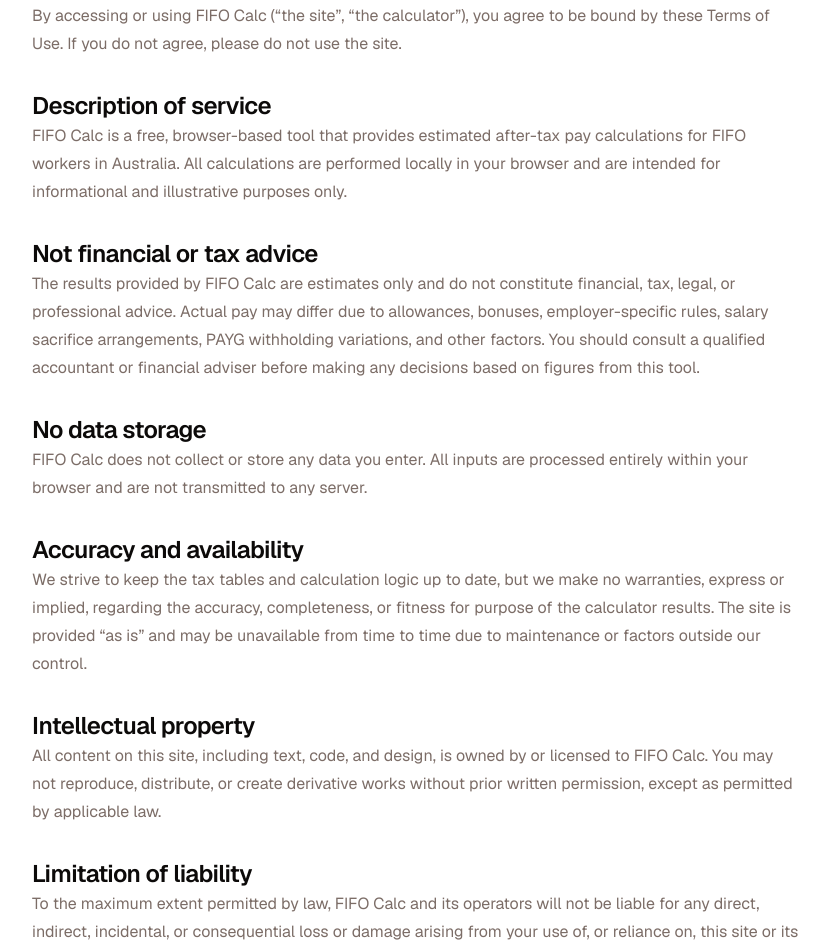
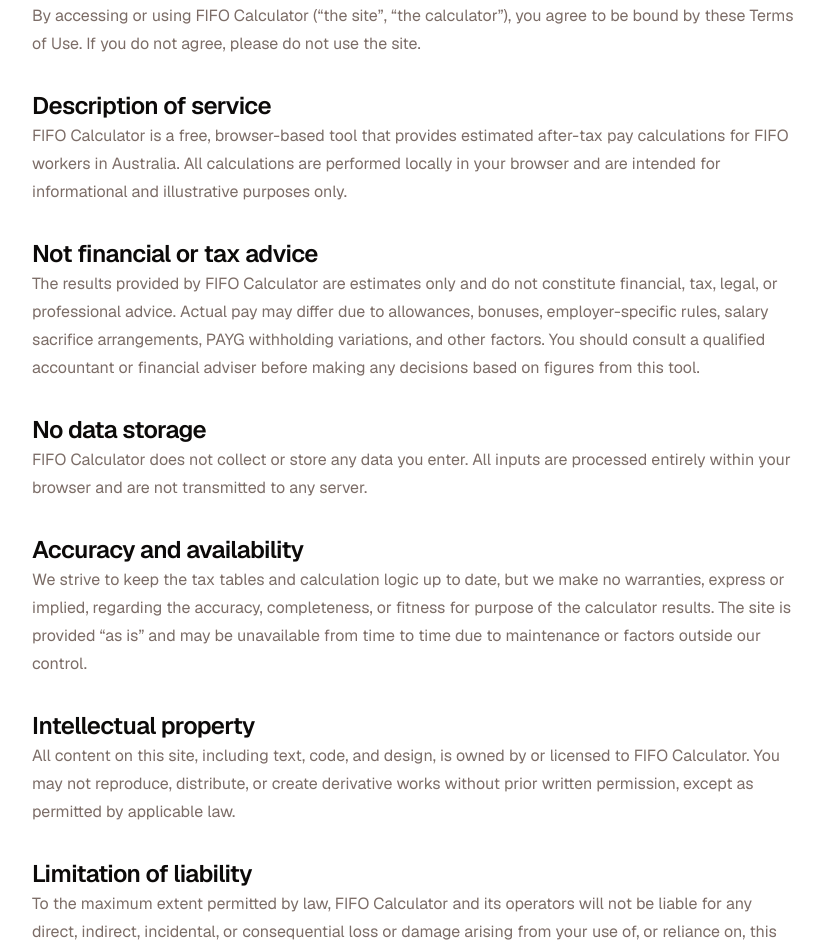
Before and after one commit to shameylynam/fifo-calc, a Next.js app: page /terms-of-use in a window 1280 px wide. Shown: the part 287-1232 px from the top of the page, without its empty margins (224-1053 px from the left). Built offline with nearby package versions, Linux system fonts and the light colour scheme; no server answers.

Commit message:
Replace all FIFO Calc references with FIFO Calculator
Agent-Logs-Url: https://github.com/shameylynam/fifo-calc/sessions/c5a8b044-b72c-4b70-9083-8a76593803c1

Co-authored-by: shameylynam <223403834+shameylynam@users.noreply.github.com>

```diff
--- a/src/app/privacy-policy/page.tsx
+++ b/src/app/privacy-policy/page.tsx
@@ -2,8 +2,8 @@ import { TextPageLayout } from "@/components/ui/TextPageLayout";
 import type { Metadata } from "next";
 
 export const metadata: Metadata = {
-  title: "Privacy Policy – FIFO Calc",
-  description: "Privacy policy for FIFO Calc.",
+  title: "Privacy Policy – FIFO Calculator",
+  description: "Privacy policy for FIFO Calculator.",
 };
 
 export default function PrivacyPolicy() {
@@ -15,7 +15,7 @@ export default function PrivacyPolicy() {
 
       <h2>Overview</h2>
       <p>
-        FIFO Calc (&ldquo;we&rdquo;, &ldquo;us&rdquo;, &ldquo;our&rdquo;) is a
+        FIFO Calculator (&ldquo;we&rdquo;, &ldquo;us&rdquo;, &ldquo;our&rdquo;) is a
         free, browser-based pay estimator for FIFO workers in Australia. We are
         committed to protecting your privacy. This policy explains what
         information we collect (if any) and how we use it.
@@ -23,7 +23,7 @@ export default function PrivacyPolicy() {
 
       <h2>No personal data collected</h2>
       <p>
-        FIFO Calc does not collect, store, or transmit any personal information.
+        FIFO Calculator does not collect, store, or transmit any personal information.
         All calculations run entirely in your browser. No pay figures, tax
         settings, or roster details you enter are sent to any server or saved
         anywhere.
@@ -78,7 +78,7 @@ export default function PrivacyPolicy() {
 
       <h2>Cookies and tracking</h2>
       <p>
-        FIFO Calc does not use cookies, tracking pixels, analytics scripts, or
+        FIFO Calculator does not use cookies, tracking pixels, analytics scripts, or
         any third-party tracking technology.
       </p>
 
--- a/src/app/terms-of-use/page.tsx
+++ b/src/app/terms-of-use/page.tsx
@@ -2,8 +2,8 @@ import { TextPageLayout } from "@/components/ui/TextPageLayout";
 import type { Metadata } from "next";
 
 export const metadata: Metadata = {
-  title: "Terms of Use – FIFO Calc",
-  description: "Terms of use for FIFO Calc.",
+  title: "Terms of Use – FIFO Calculator",
+  description: "Terms of use for FIFO Calculator.",
 };
 
 export default function TermsOfUse() {
@@ -15,14 +15,14 @@ export default function TermsOfUse() {
 
       <h2>Acceptance of terms</h2>
       <p>
-        By accessing or using FIFO Calc (&ldquo;the site&rdquo;,
+        By accessing or using FIFO Calculator (&ldquo;the site&rdquo;,
         &ldquo;the calculator&rdquo;), you agree to be bound by these Terms of
         Use. If you do not agree, please do not use the site.
       </p>
 
       <h2>Description of service</h2>
       <p>
-        FIFO Calc is a free, browser-based tool that provides estimated
+        FIFO Calculator is a free, browser-based tool that provides estimated
         after-tax pay calculations for FIFO workers in Australia. All
         calculations are performed locally in your browser and are intended for
         informational and illustrative purposes only.
@@ -30,7 +30,7 @@ export default function TermsOfUse() {
 
       <h2>Not financial or tax advice</h2>
       <p>
-        The results provided by FIFO Calc are estimates only and do not
+        The results provided by FIFO Calculator are estimates only and do not
         constitute financial, tax, legal, or professional advice. Actual pay may
         differ due to allowances, bonuses, employer-specific rules, salary
         sacrifice arrangements, PAYG withholding variations, and other factors.
@@ -40,7 +40,7 @@ export default function TermsOfUse() {
 
       <h2>No data storage</h2>
       <p>
-        FIFO Calc does not collect or store any data you enter. All inputs are
+        FIFO Calculator does not collect or store any data you enter. All inputs are
         processed entirely within your browser and are not transmitted to any
         server.
       </p>
@@ -57,14 +57,14 @@ export default function TermsOfUse() {
       <h2>Intellectual property</h2>
       <p>
         All content on this site, including text, code, and design, is owned by
-        or licensed to FIFO Calc. You may not reproduce, distribute, or create
+        or licensed to FIFO Calculator. You may not reproduce, distribute, or create
         derivative works without prior written permission, except as permitted
         by applicable law.
       </p>
 
       <h2>Limitation of liability</h2>
       <p>
-        To the maximum extent permitted by law, FIFO Calc and its operators
+        To the maximum extent permitted by law, FIFO Calculator and its operators
         will not be liable for any direct, indirect, incidental, or
         consequential loss or damage arising from your use of, or reliance on,
         this site or its results.
```
